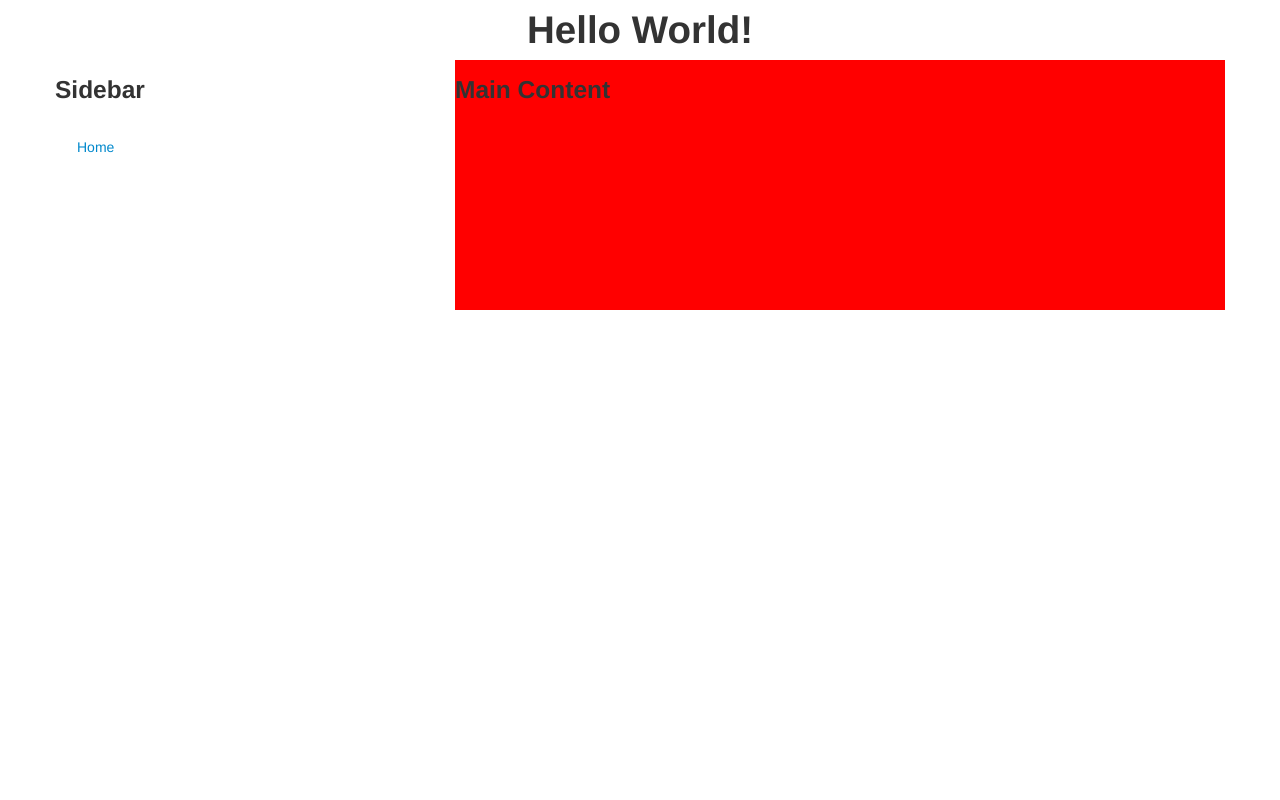
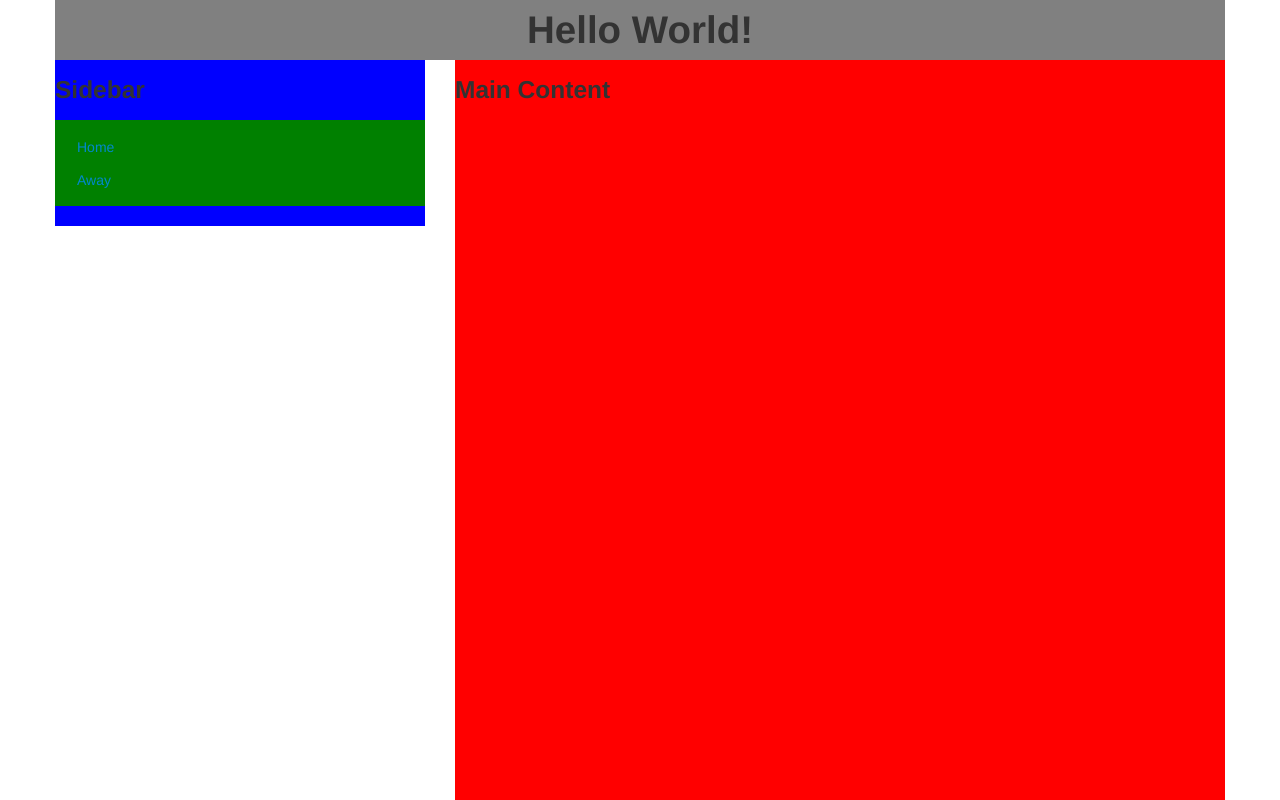
Before and after one commit to willnewby/introtowebsites, a plain HTML site: page index.html in a window 1280 px wide. Shown: the top 800 px of the page. Drawn offline with Linux system fonts and the light colour scheme.

Commit message:
Colorific, for display purposes

```diff
--- a/index.html
+++ b/index.html
@@ -5,31 +5,36 @@
 <link href="//netdna.bootstrapcdn.com/twitter-bootstrap/2.3.1/css/bootstrap-combined.min.css" rel="stylesheet">
 <script src="//netdna.bootstrapcdn.com/twitter-bootstrap/2.3.1/js/bootstrap.min.js"></script>
 
-<!-- Local Bootstrap -->
+<!-- Local Bootstrap CSS -->
 <link href="bootstrap.2.3.1/css/bootstrap.min.css" rel="stylesheet">
 <link href="bootstrap.2.3.1/css/bootstrap-responsive.min.css" rel="stylesheet">
-
+<!-- Local Bootstrap JS -->
 <script src="bootstrap.2.3.1/js/bootstrap.min.js"></script>
-
 </head>
 
 <body>
 
 <div class="container">
   <div class="row">
-    <div class="span12 text-center">
+    <div class="span12 text-center" style="background-color:gray;" id="header">
       <h1>Hello World!</h1>
     </div>
   </div>
   <div class="row">
-    <div class="span4">
+    <div class="span4" style="background-color:blue;">
       <h3>Sidebar</h3>
-      <ul class="nav nav-pills nav-stacked" style="padding:10px;">
-	<li><a href="#">Home</a></li>
+      <ul class="nav nav-pills nav-stacked" style="padding:10px;background-color:green">
+	<li><a href="#header">Home</a></li>
+	<li><a href="#footer">Away</a></li>
       </ul>
     </div>
-    <div class="span8" style="background-color:red;height:250px;">
+    <div class="span8" style="background-color:red;height:1250px;">
       <h3>Main Content</h3>
+    </div>
+  </div>
+  <div class="row">
+    <div class="span12 text-center" style="background-color: purple;" id="footer">
+      <h1>Goodbye World</h1>
     </div>
   </div>
 </div>
```
